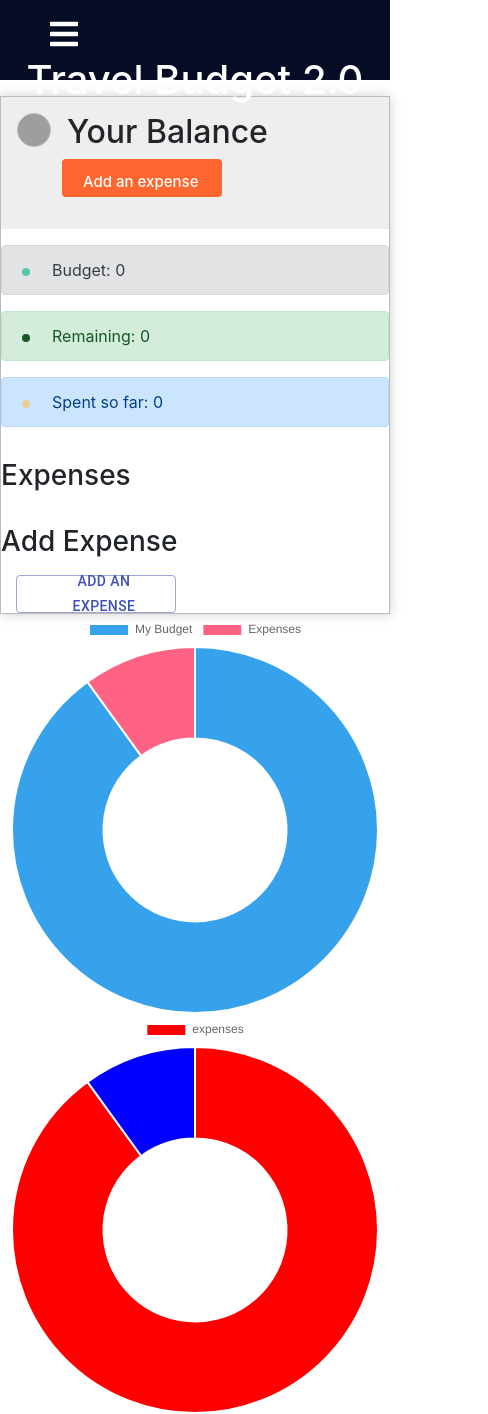
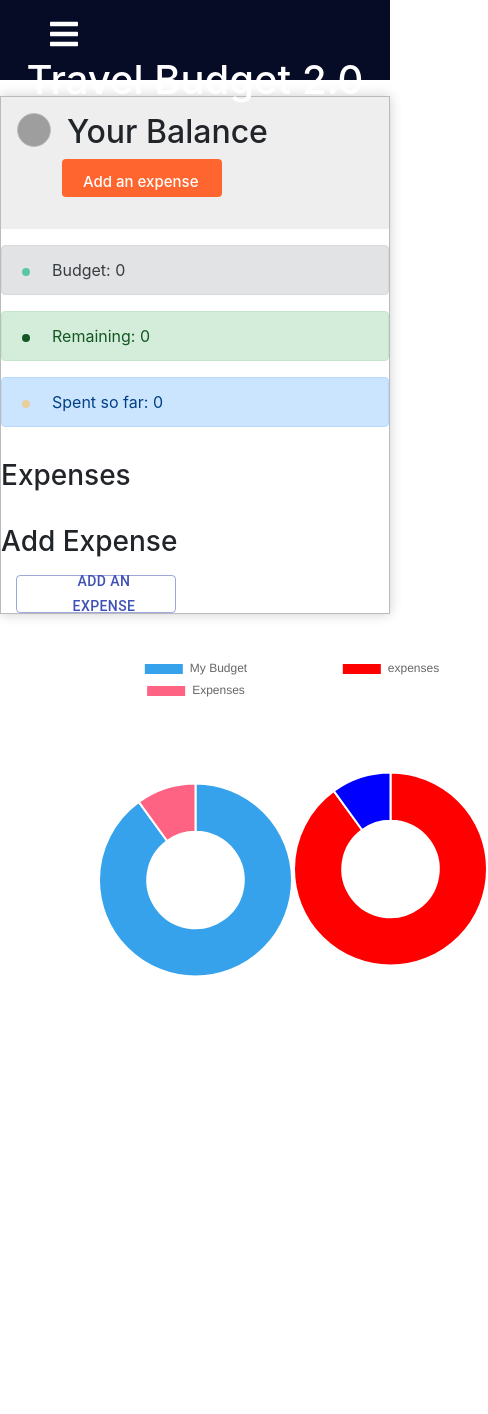
Before and after one commit to Andreas-Kalicani/travelbudget2.0, a React (Create React App) app: page /dashboard in a window 390 px wide. Shown: the whole page, 488 px wide, since content can reach past the window. After the commit the page ends 1092 px from the top, so only its background shows below. Built offline with nearby package versions, Linux system fonts and the light colour scheme; grey boxes are pictures that could not be loaded.

Commit message:
positioning both charts and responsive

```diff
--- a/src/components/dashboard/add-component/charts.js
+++ b/src/components/dashboard/add-component/charts.js
@@ -4,8 +4,8 @@ import {Doughnut} from "react-chartjs-2";
 
 const Charts = (props) =>{
     return (
-        <div className="chart1">
-    <Doughnut   height={400} width={0} data = {{
+
+    <Doughnut className="chart1" height={50} width={0} data = {{
         labels: ["My Budget", "Expenses"],
 
         datasets: [
@@ -33,7 +33,7 @@ const Charts = (props) =>{
 
     }}
   />
-  </div>
+
 )
 
 
--- a/src/components/dashboard/chart2.js
+++ b/src/components/dashboard/chart2.js
@@ -3,8 +3,8 @@ import {Doughnut} from "react-chartjs-2";
 
 const Chart2 = (props) => {
     return (
-        <div className="chart2">
-            <Doughnut height={400} width={0} data={{
+
+            <Doughnut className="chart2" height={400} width={0} data={{
                 labels: ["expenses"],
                 datasets:[{
                     data: [90, 10],
@@ -16,7 +16,7 @@ const Chart2 = (props) => {
 
             />
 
-            </div>
+
     )
 }
 
--- a/src/components/dashboard/dashboard.css
+++ b/src/components/dashboard/dashboard.css
@@ -0,0 +1,6 @@
+.theCharts{
+   height: 400px;
+   display: flex;
+   justify-content: space-evenly;
+   margin: 10% 25%;
+}
```
